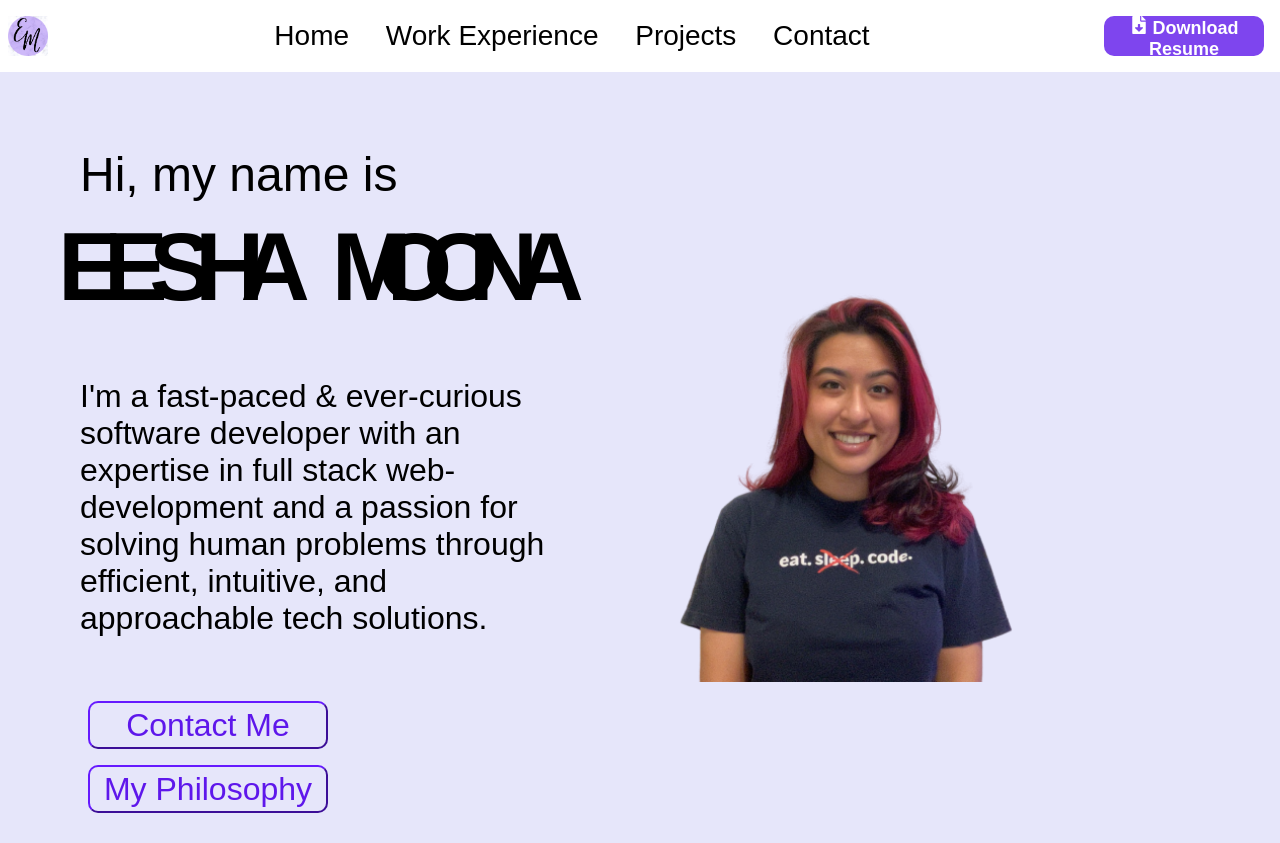
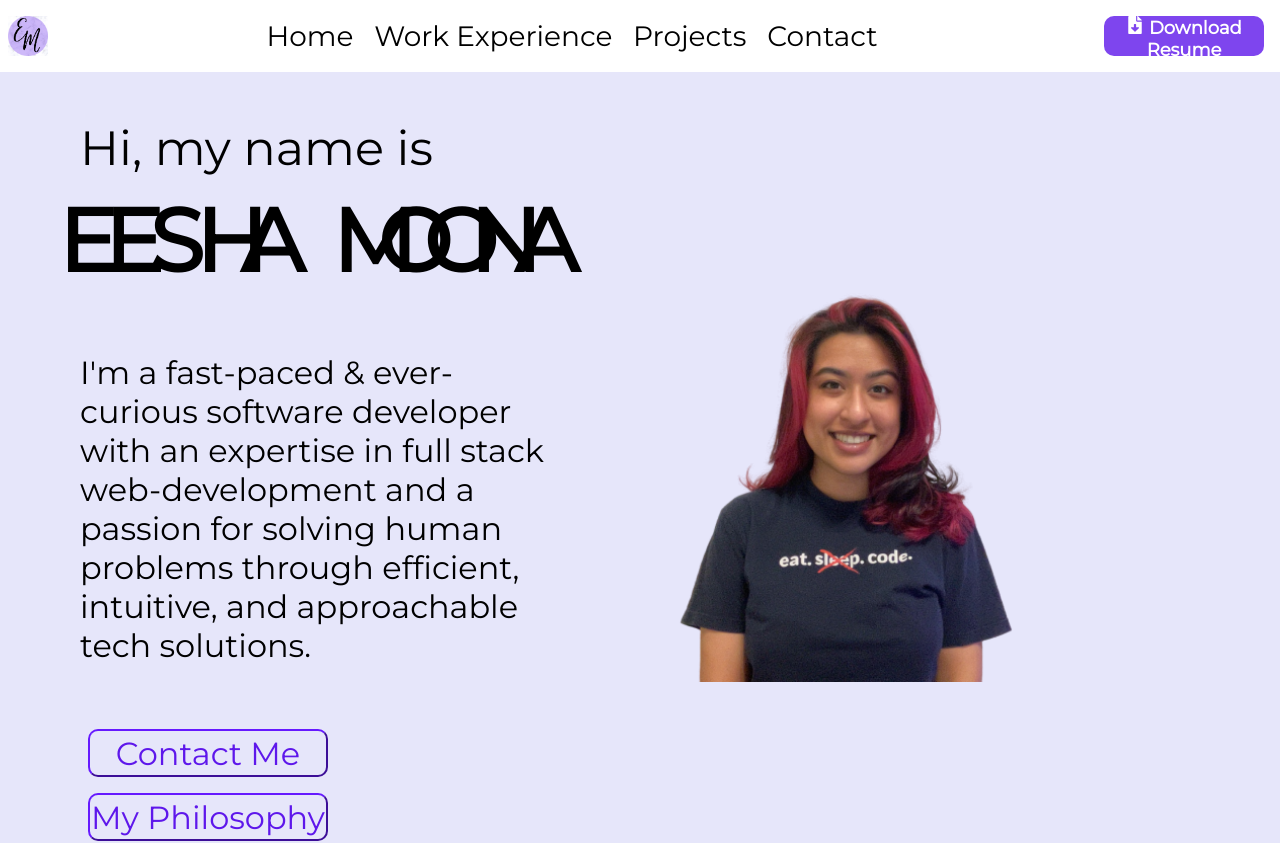
Before and after one commit to eeshamoona/personal-website-2022, a React (Create React App) app in the folder personal-website/: page / in a window 1280 px wide. Shown: the top 843 px of the page. Built offline with nearby package versions, Linux system fonts and the light colour scheme.

Commit message:
Style changes

```diff
--- a/personal-website/src/index.css
+++ b/personal-website/src/index.css
@@ -1,13 +1,14 @@
+@import url("https://fonts.googleapis.com/css2?family=Montserrat&display=swap");
+
 * {
   margin: 0;
   padding: 0;
   box-sizing: border-box;
+  font-family: "Montserrat", sans-serif;
 }
 
 body {
-  font-family: sans-serif, PlusJakartaSans-ExtraBold, -apple-system,
-    BlinkMacSystemFont, "Segoe UI", Roboto, "Helvetica Neue", Arial,
-    "Apple Color Emoji", "Segoe UI Emoji", "Segoe UI Symbol";
+  font-family: sans-serif;
   -webkit-font-smoothing: antialiased;
   -moz-osx-font-smoothing: grayscale;
 }
--- a/personal-website/src/styles/homeviewStyles.css
+++ b/personal-website/src/styles/homeviewStyles.css
@@ -58,8 +58,8 @@
 }
 .main-header {
   width: min-content;
-  font-weight: bolder;
-  font-size: 96px;
+  font-weight: 900;
+  font-size: calc(550%);
 }
 
 .description-div {
```
